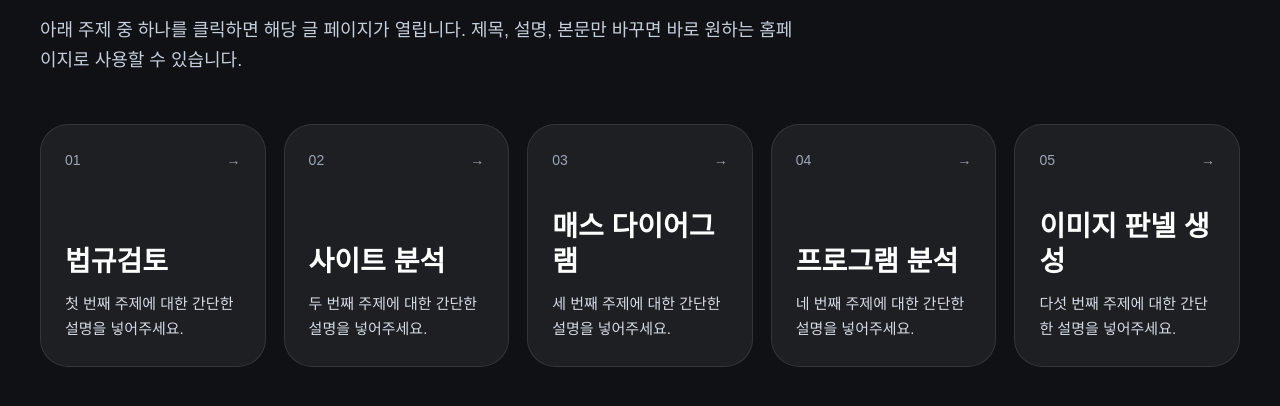
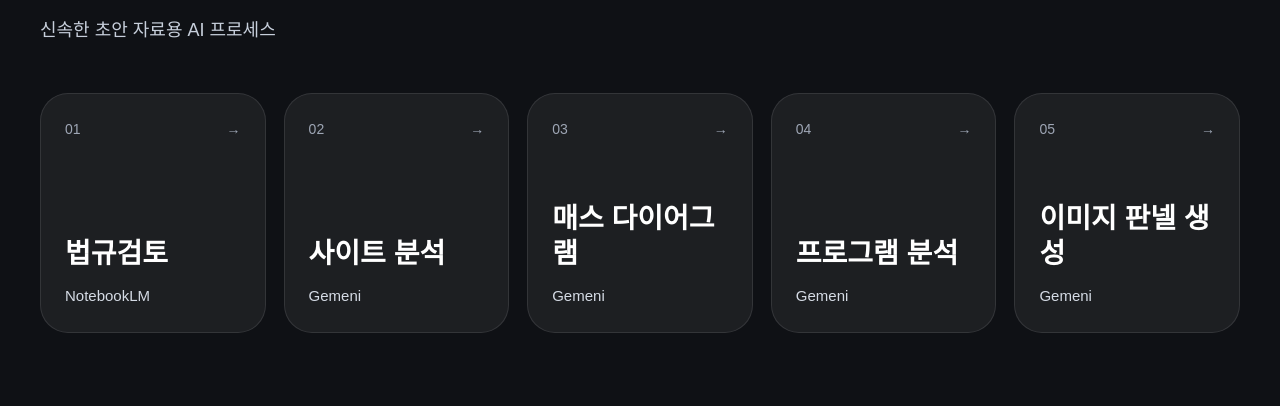
Before and after one commit to Tsst-create/Tsst-create.github.io, a plain HTML site: page index.html in a window 1280 px wide. Shown: the part 164-570 px from the top of the page. Drawn offline with Linux system fonts and the light colour scheme.

Commit message:
Update index.html

```diff
--- a/index.html
+++ b/index.html
@@ -3,7 +3,7 @@
 <head>
   <meta charset="UTF-8" />
   <meta name="viewport" content="width=device-width, initial-scale=1.0" />
-  <title>다섯 가지 주제 홈페이지</title>
+  <title>ANU Ai 세미나</title>
   <style>
     * {
       box-sizing: border-box;
@@ -195,7 +195,7 @@
         <div class="label">My Website</div>
         <h1 class="title">ANU Ai Seminar . v1</h1>
         <p class="desc">
-          아래 주제 중 하나를 클릭하면 해당 글 페이지가 열립니다. 제목, 설명, 본문만 바꾸면 바로 원하는 홈페이지로 사용할 수 있습니다.
+          신속한 초안 자료용 AI 프로세스
         </p>
       </div>
 
@@ -204,7 +204,7 @@
           <div class="card-top"><span>01</span><span>→</span></div>
           <div>
             <h2>법규검토</h2>
-            <p>첫 번째 주제에 대한 간단한 설명을 넣어주세요.</p>
+            <p>NotebookLM</p>
           </div>
         </div>
 
@@ -212,7 +212,7 @@
           <div class="card-top"><span>02</span><span>→</span></div>
           <div>
             <h2>사이트 분석</h2>
-            <p>두 번째 주제에 대한 간단한 설명을 넣어주세요.</p>
+            <p>Gemeni</p>
           </div>
         </div>
 
@@ -220,7 +220,7 @@
           <div class="card-top"><span>03</span><span>→</span></div>
           <div>
             <h2>매스 다이어그램</h2>
-            <p>세 번째 주제에 대한 간단한 설명을 넣어주세요.</p>
+            <p>Gemeni</p>
           </div>
         </div>
 
@@ -228,7 +228,7 @@
           <div class="card-top"><span>04</span><span>→</span></div>
           <div>
             <h2>프로그램 분석</h2>
-            <p>네 번째 주제에 대한 간단한 설명을 넣어주세요.</p>
+            <p>Gemeni</p>
           </div>
         </div>
 
@@ -236,7 +236,7 @@
           <div class="card-top"><span>05</span><span>→</span></div>
           <div>
             <h2>이미지 판넬 생성</h2>
-            <p>다섯 번째 주제에 대한 간단한 설명을 넣어주세요.</p>
+            <p>Gemeni</p>
           </div>
         </div>
       </div>
```
